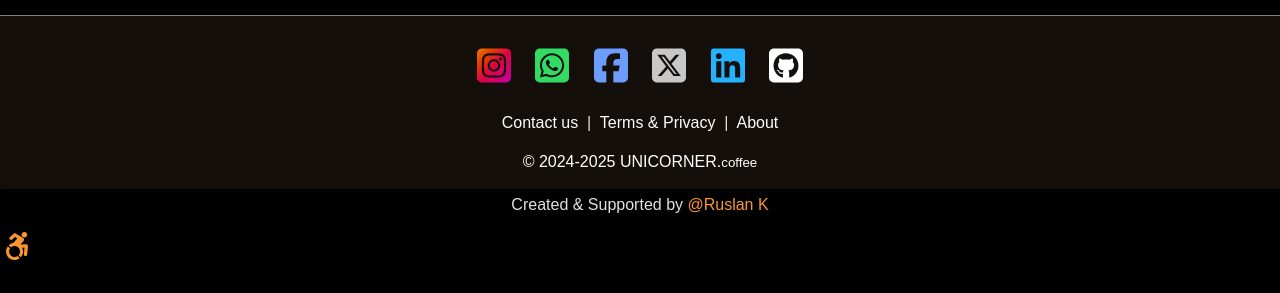
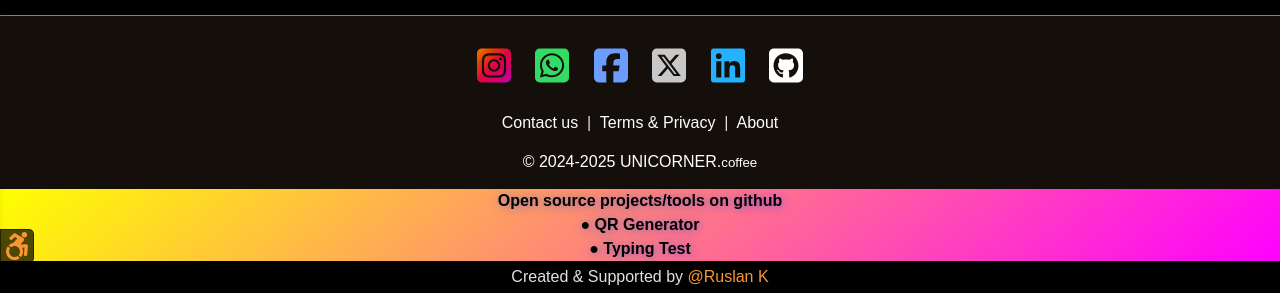
Before and after one commit to RuslanKovalyov/UNICORNER, a Django app: page / in a window 1280 px wide. Shown: the part 507-800 px from the top of the page. Run offline with Django 5.2, Linux system fonts and the light colour scheme; data that the repository does not hold is empty; some libraries are stand-ins or nearby versions.

Commit message:
feat: add open source section to footer with links to projects

```diff
--- a/main/static/main/css/main.css
+++ b/main/static/main/css/main.css
@@ -422,6 +422,21 @@ footer p {
     padding: 0;
 }
 
+footer .open-source {
+    /* gradient red to green */
+    background: linear-gradient(140deg, rgb(255, 255, 0), rgb(255, 0, 255));
+    color: black;
+    margin: 0;
+    padding: 0;
+}
+
+footer .open-source a {
+    color: black;
+    text-shadow: #0051ff88 1px 1px 10px;
+    text-decoration: none;
+    font-weight: bold;
+}
+
 footer a {
     color: var(--color-link-secondary);
     text-decoration: none;
--- a/main/templates/main/components/footer.html
+++ b/main/templates/main/components/footer.html
@@ -79,6 +79,19 @@
             &copy;&nbsp;2024-{% now "Y" %}&nbsp;UNICORNER.<small>coffee</small>
         </a>
     </p>
+    <p class="english open-source">
+        <a href="https://github.com/RuslanKovalyov/UNICORNER" target="_blank" aria-label="GitHub Repository (opens in a new tab)">
+            Open source projects/tools on github
+        </a>
+        <br>
+        <a href="{% url 'generate_qr_code' %}">
+            &#9679; QR Generator
+        </a>
+        <br>
+        <a href="{% url 'typing_test' %}">
+            &#9679; Typing Test
+        </a>
+    </p>
     <p class="credits">
         Created & Supported by
         <a class="" href="https://www.linkedin.com/in/ruslan-developer/"
```
